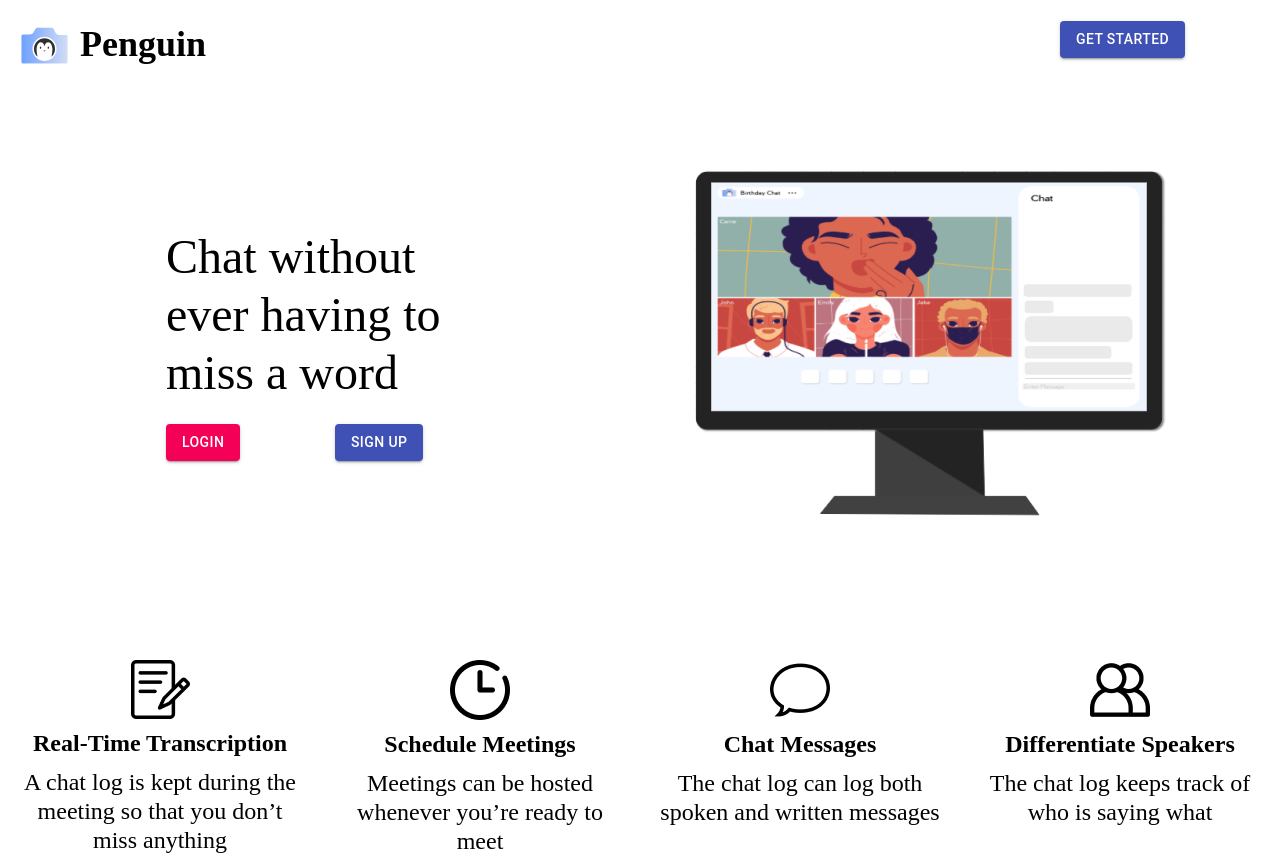
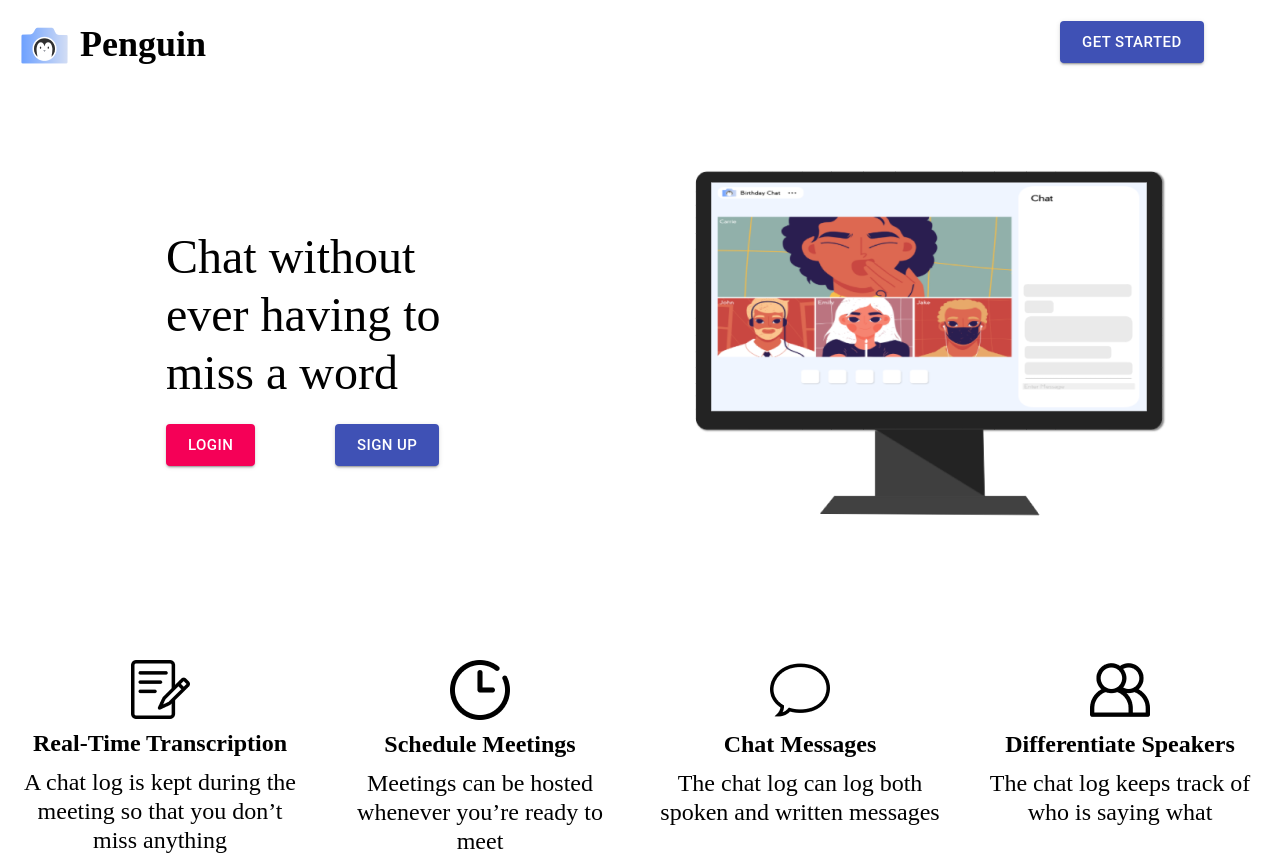
Before and after one commit to bluAsterisk/CECS448_Project, a React (Create React App) app in the folder Phase 3/penguin/: page / in a window 1280 px wide. Built offline with nearby package versions, Linux system fonts and the light colour scheme.

Commit message:
Changed button sizes

```diff
--- a/Phase 3/penguin/src/components/LandingPage/Buttons.js
+++ b/Phase 3/penguin/src/components/LandingPage/Buttons.js
@@ -1,8 +1,9 @@
 import React from 'react'
 import styled from 'styled-components'
-import { BrowserRouter, Route } from 'react-router-dom'
+import { BrowserRouter, Route, Link } from 'react-router-dom'
 import Button from '@material-ui/core/Button'
 import { MuiThemeProvider, createMuiTheme } from '@material-ui/core/styles'
+import LoginPage from '../../containers/loginPage'
 
 const theme = createMuiTheme({
     palette: {
@@ -25,7 +26,6 @@ const theme = createMuiTheme({
         fontStyle: 'normal',
         fontWeight: 'Bold',
         fontSize: 20,
-
       },
   });
 
@@ -55,15 +55,31 @@ function Buttons(){
         <div>
             <BrowserRouter>
                 <GetStartedContainer>
-                        <Button variant='contained' id="getStarted" color="primary">Get Started</Button>
+                    <Button
+                        variant='contained'
+                        size = "large"
+                        id="getStarted"
+                        color="primary">
+                            Get Started
+                    </Button>
                 </GetStartedContainer>
                 <LoginContainer>
-                    <Button variant='contained' id="login" color="secondary">Login
-                        {/*<Route path='/' component={LoginPage} />*/}
+                    <Button
+                        variant='contained'
+                        size = "large"
+                        id="login"
+                        color="secondary"
+                        component = {Link}
+                        to='/login'>Login{LoginPage}
                     </Button>
                 </LoginContainer>
                 <SignUpContainer>
-                    <Button variant= 'contained' id="signup" color = "primary">Sign Up</Button>
+                    <Button variant= 'contained'
+                     size = "large"
+                     id="signup"
+                     color = "primary">
+                         Sign Up
+                    </Button>
                 </SignUpContainer>
             </BrowserRouter>
         </div>
```
